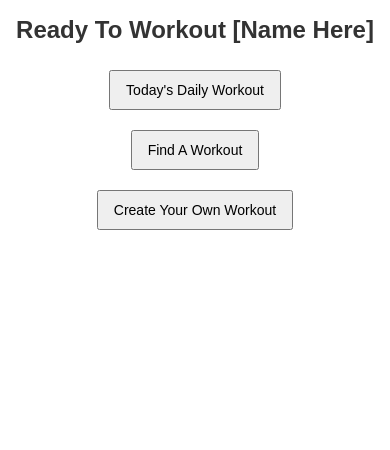
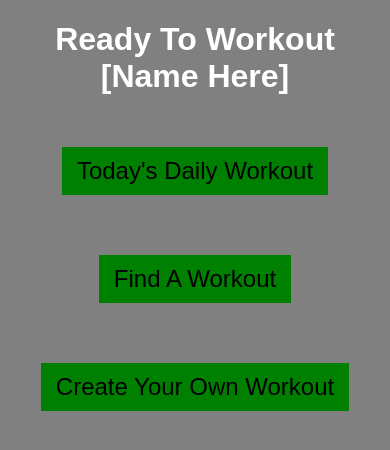
Before and after one commit to JamesWicks01/HIIT_Web_App, a website: page client/pages/dashboard.html in a window 390 px wide. Drawn offline with Linux system fonts and the light colour scheme.

Commit message:
Add css to dashboard and fixed bug with creating a workout

```diff
--- a/client/css/dashboard.css
+++ b/client/css/dashboard.css
@@ -4,25 +4,21 @@
 body {
   font-family: Arial, sans-serif;
   text-align: center;
+  background-color: gray;
 }
 
 h1 {
-  color: #333;
+  color: white;
 }
 
 button {
+  background-color: green;
   padding: 10px 15px;
-  margin: 10px;
-  font-size: 16px;
+  margin: 30px;
+  font-size: 24px;
+  border: 50px;
 }
 
-/* Apply mobile-specific styles using media query */
-@media (max-width: 600px) {
-  h1 {
-    font-size: 24px;
-  }
-
-  button {
-    font-size: 14px;
-  }
+button:hover {
+  background-color: greenyellow;
 }
```
Also changed, not shown: client/scripts/createworkout.js (+10 -9 lines).
